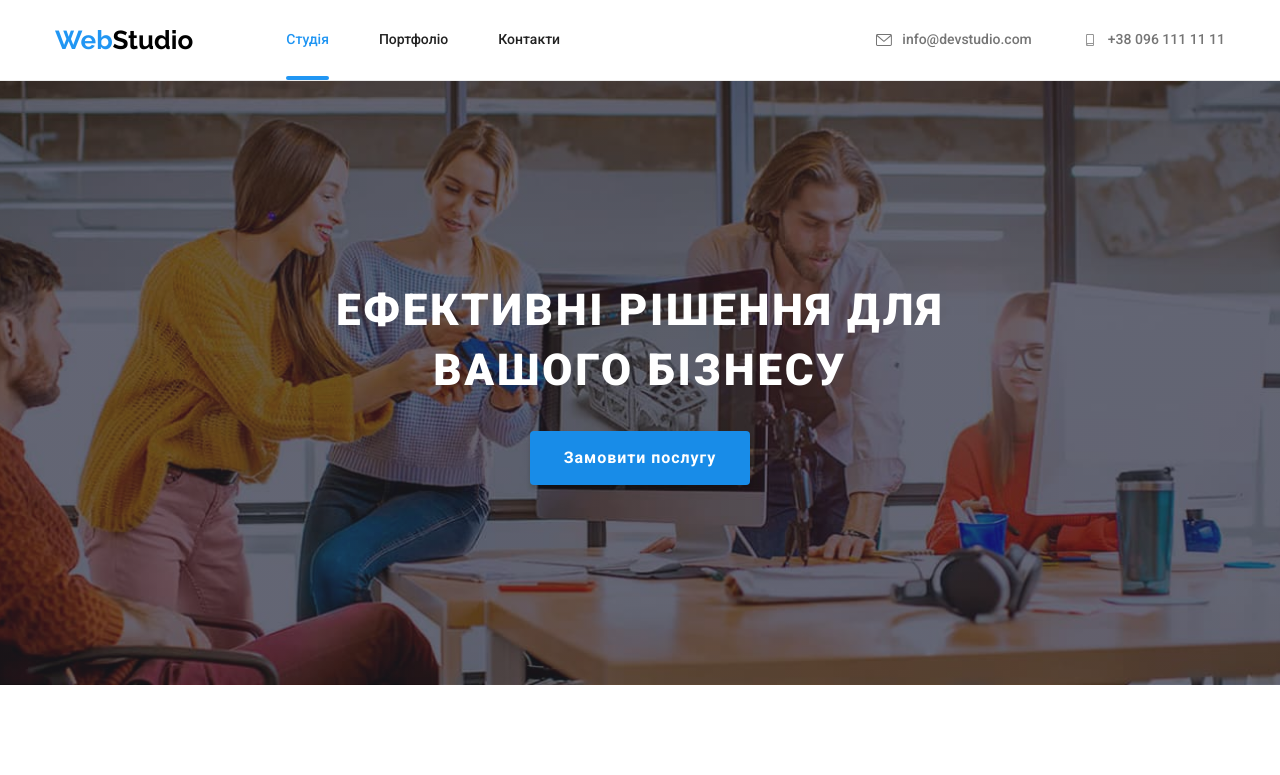
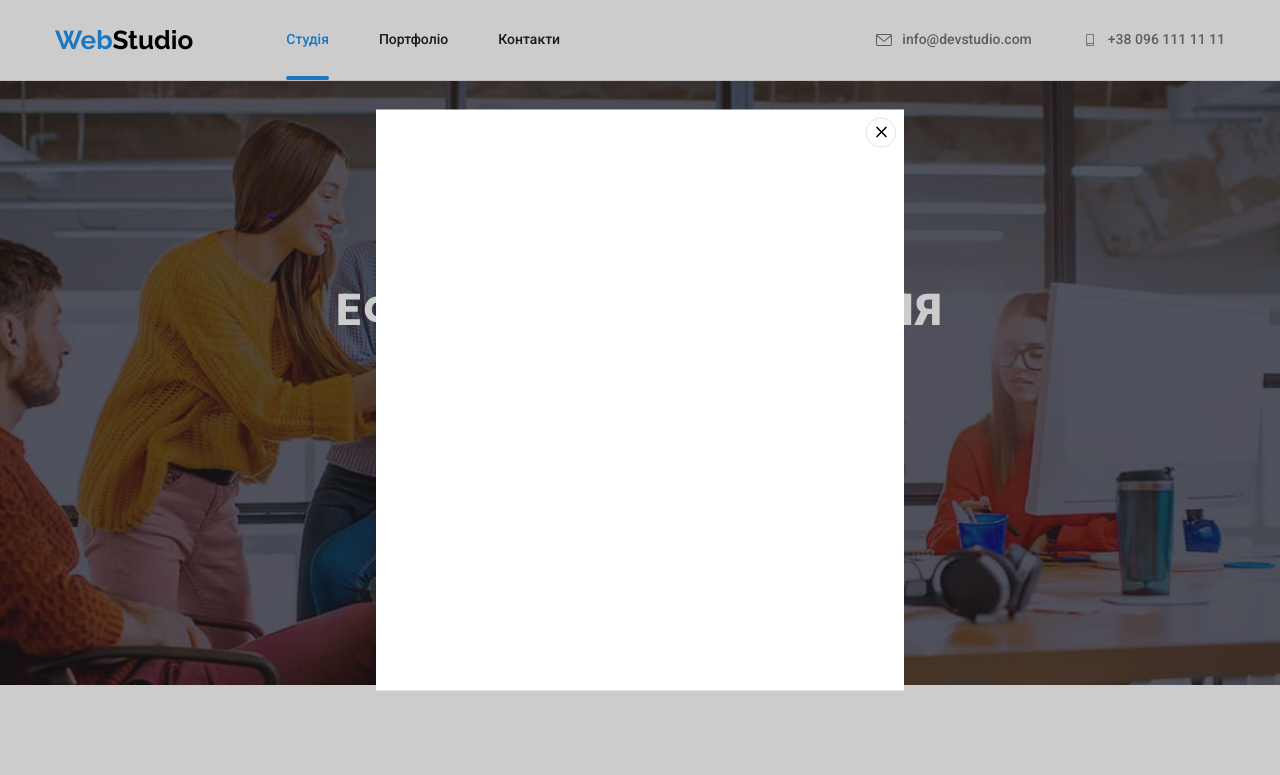
Before and after one commit to UkrainianUser/goit-markup-hw-05, a plain HTML site: page index.html in a window 1280 px wide. Both pictures are taken after a click on the button "Замовити послугу". Shown: the top 775 px of the page. Drawn offline with nearby package versions, Linux system fonts and the light colour scheme.

Commit message:
Додає модальне вікно

```diff
--- a/css/styles.css
+++ b/css/styles.css
@@ -528,7 +528,7 @@ img {
 	left: 0;
 	width: 100%;
 	height: 100%;
-	transform: translateY(100%);
+	transform: translateY(101%);
 
 	font-weight: 400;
 	font-size: 18px;
@@ -549,3 +549,46 @@ img {
 	border-bottom: 1px solid var(--border-color);
 	border-left: 1px solid var(--border-color);
 }
+
+/*Модальне вікно*/
+.backdrop {
+	position: fixed;
+	top:0;
+	left: 0;
+	width: 100%;
+	height: 100%;
+	z-index: 1;
+
+	background-color: rgba(0, 0, 0, 0.2);
+}
+.modal {
+	position: absolute;
+	top: 50%;
+	left: 50%;
+	transform: translate(-50%, -50%);
+	width: 528px;
+	height: 581px;
+	background-color: var(--primary-white-color);
+}
+.is-hidden {
+	opacity: 0;
+	visibility: hidden;
+	pointer-events: none;
+}
+.modal-btn {
+	position: absolute;
+	width: 30px;
+	height: 30px;
+	top: 8px;
+	right: 8px;
+
+	background: var(--primary-white-color);
+	border: 1px solid rgba(0, 0, 0, 0.1);
+	border-radius: 50%;
+}
+.modal-icon-close {
+	position: absolute;
+	top: 50%;
+	left: 50%;
+	transform: translate(-50%, -50%);
+}
--- a/index.html
+++ b/index.html
@@ -70,7 +70,7 @@
       <section class="section hero">
         <div class="container">
           <h1 class="hero-title">Ефективні рішення для вашого бізнесу</h1>
-          <button class="hero-btn button" type="button">
+          <button class="hero-btn button" type="button" data-modal-open>
             Замовити послугу
           </button>
         </div>
@@ -458,5 +458,16 @@
         </div>
       </div>
     </footer>
+
+    <div class="backdrop is-hidden" data-modal>
+      <div class="modal">
+        <button class="modal-btn" type="button" data-modal-close>
+          <svg class="modal-icon-close" width="18px" height="18px">
+            <use href="./images/icons.svg#icon-modal-close-btn"></use>
+          </svg>
+        </button>
+      </div>
+    </div>
+    <script src="./js/modal.js"></script>
   </body>
 </html>
```
